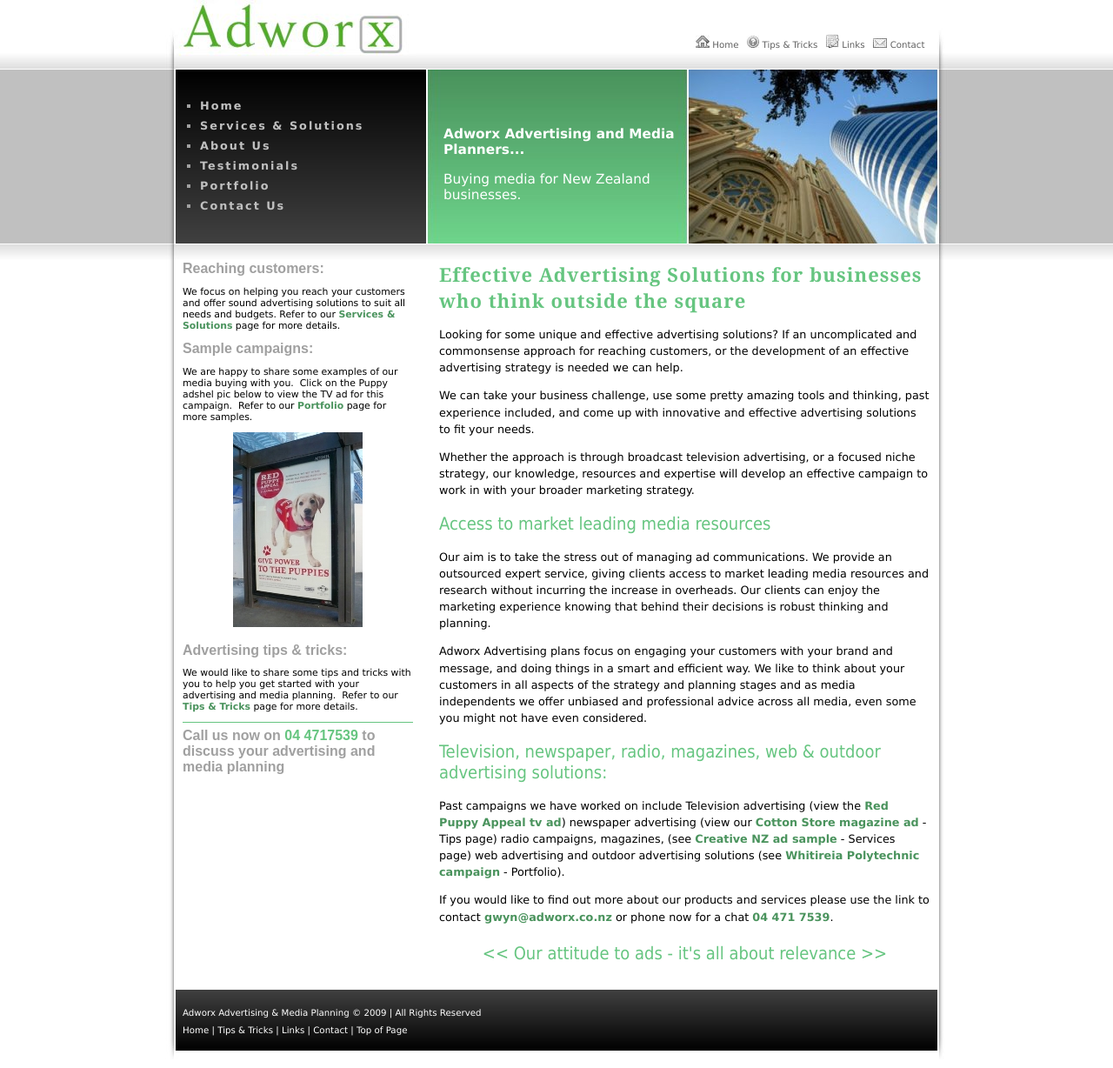
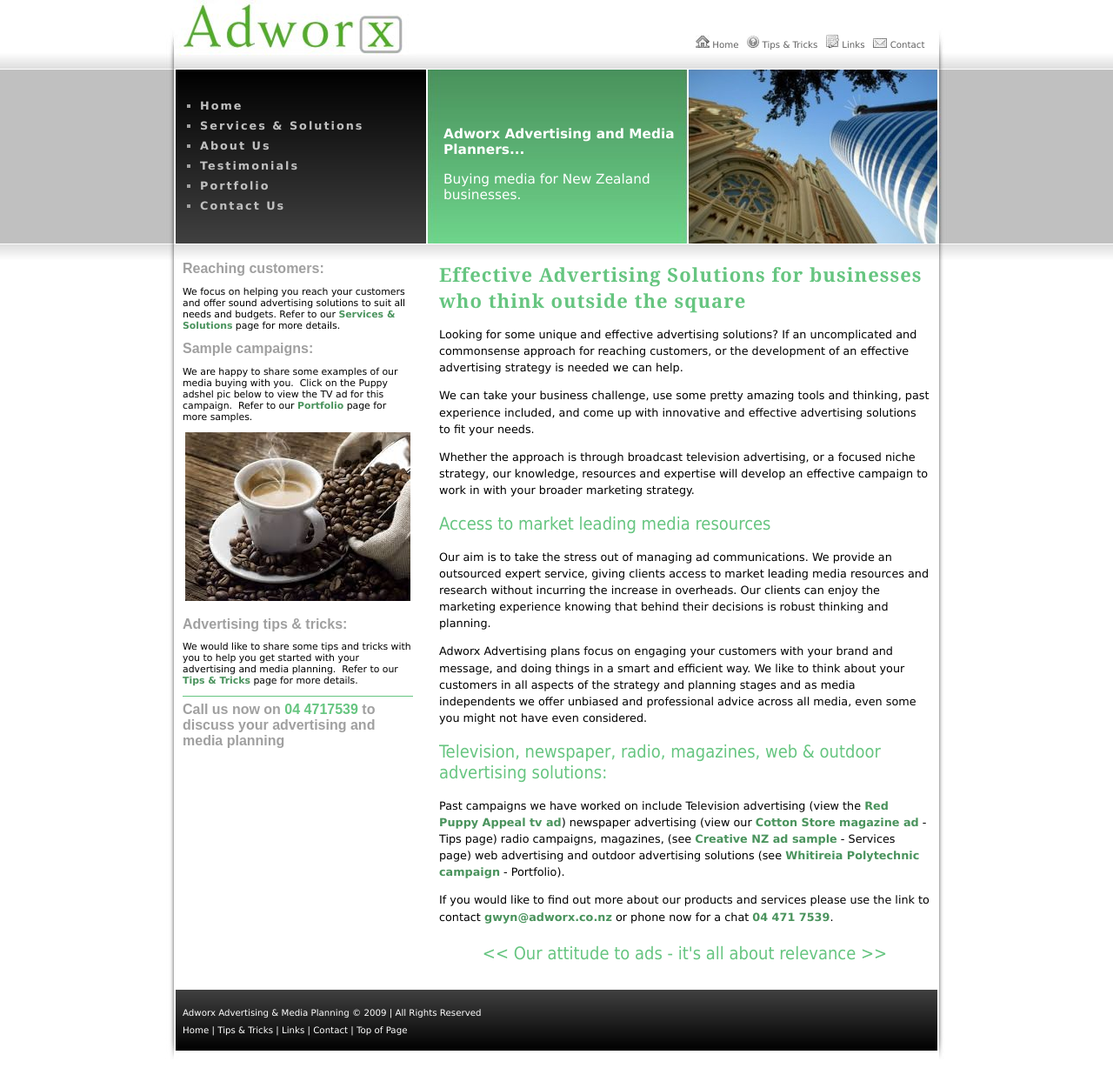
Before and after one commit to adworx/www.adworx.co.nz, a Jekyll site: the page built from test.md, in a window 1280 px wide. Shown: the whole page at 87% size. Built offline with Jekyll 4.4.1, drawn with Linux system fonts in a browser that asks for light colours.

Commit message:
Update test.md

```diff
--- a/test.md
+++ b/test.md
@@ -12,7 +12,7 @@ sidebar:
         <p>We are happy to share some examples of our media buying with you.&nbsp; Click on the Puppy adshel pic below to view the TV ad for this campaign.&nbsp; Refer to our <a href="portfolio.html">Portfolio</a> page for more samples.<br></p>
 
         <div style="text-align:center;">
-            <a href="puppy_appeal.html"><img src="images/puppy_adshel_sml.jpg"></a>
+            <a href="puppy_appeal.html"><img src="images/coffee-cup.jpeg"></a>
         </div>
 
         <h4><br>Advertising tips &amp; tricks:</h4>
```
